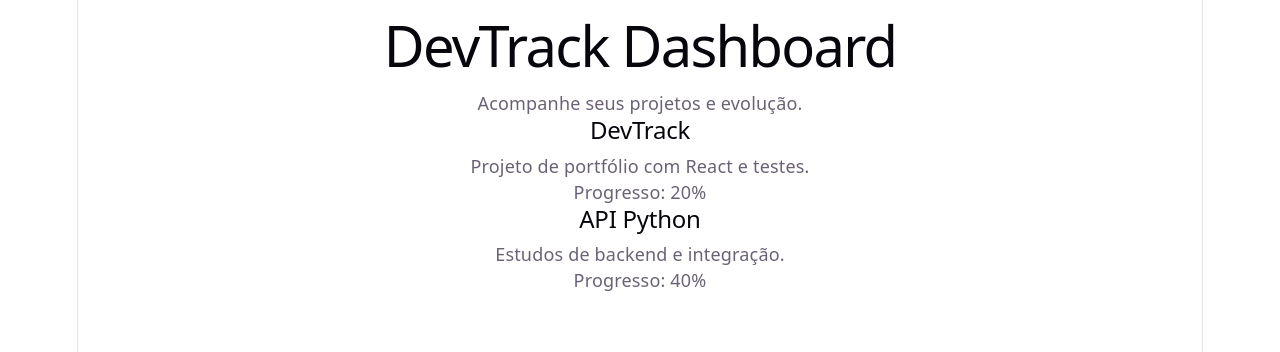
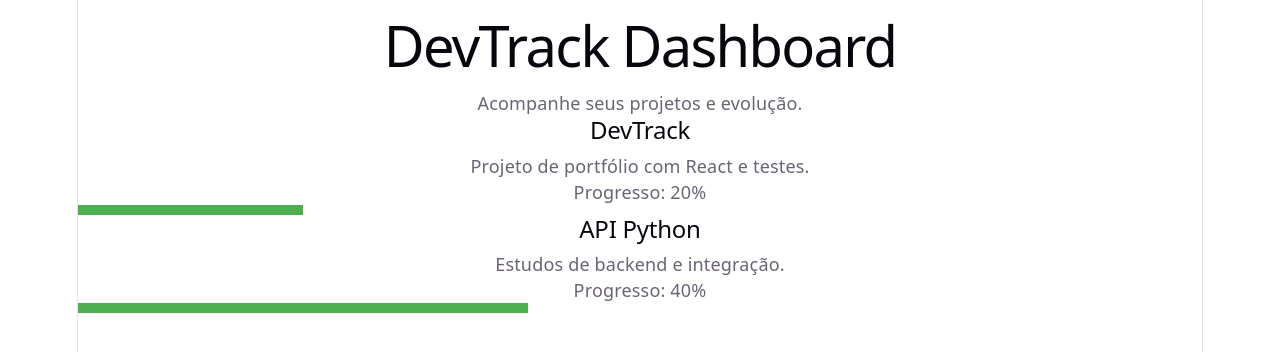
Before and after one commit to nicolasathayde/devtrack, a React (Vite) app: page / in a window 1280 px wide. Shown: the top 352 px of the page. Built offline with nearby package versions, Linux system fonts and the light colour scheme.

Commit message:
Add reusable progress bar component

```diff
--- /dev/null
+++ b/src/components/ProgressBar.jsx
@@ -0,0 +1,19 @@
+function ProgressBar({ progress }) {
+  return (
+    <div>
+      <p>Progresso: {progress}%</p>
+
+      <div>
+        <div
+          style={{
+            width: `${progress}%`,
+            height: '10px',
+            backgroundColor: '#4caf50',
+          }}
+        />
+      </div>
+    </div>
+  )
+}
+
+export default ProgressBar
--- a/src/components/ProjectCard.jsx
+++ b/src/components/ProjectCard.jsx
@@ -1,9 +1,12 @@
+import ProgressBar from './ProgressBar'
+
 function ProjectCard({ name, description, progress }) {
   return (
     <article>
       <h2>{name}</h2>
       <p>{description}</p>
-      <span>Progresso: {progress}%</span>
+
+      <ProgressBar progress={progress} />
     </article>
   )
 }
```
